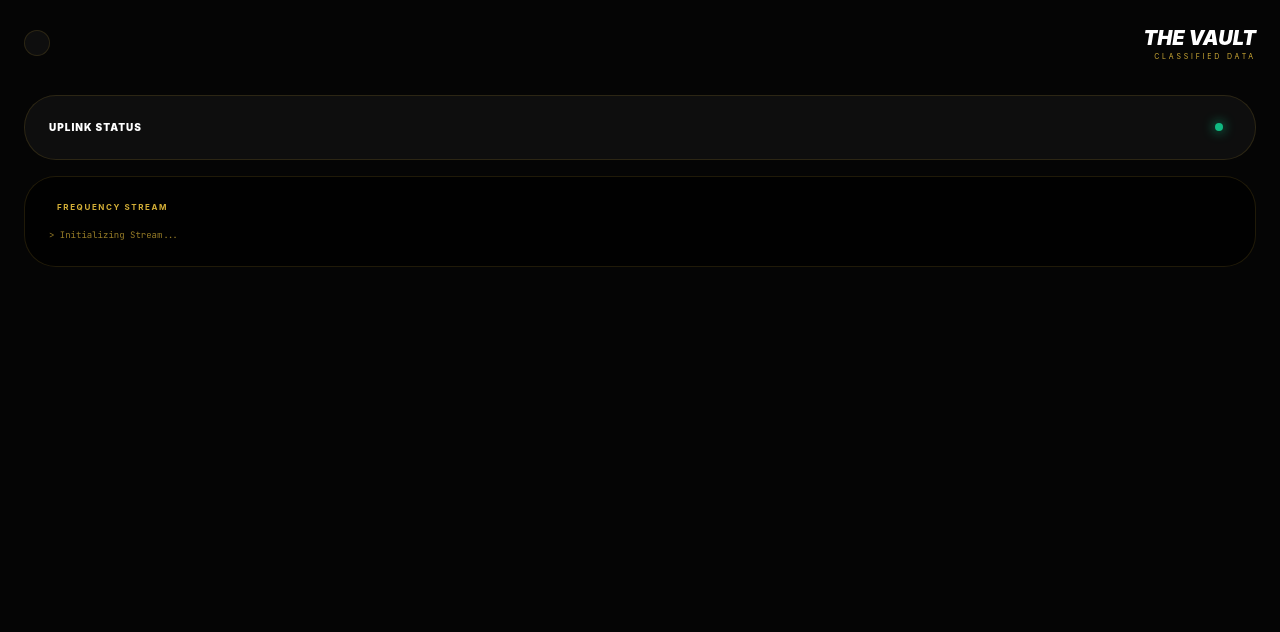
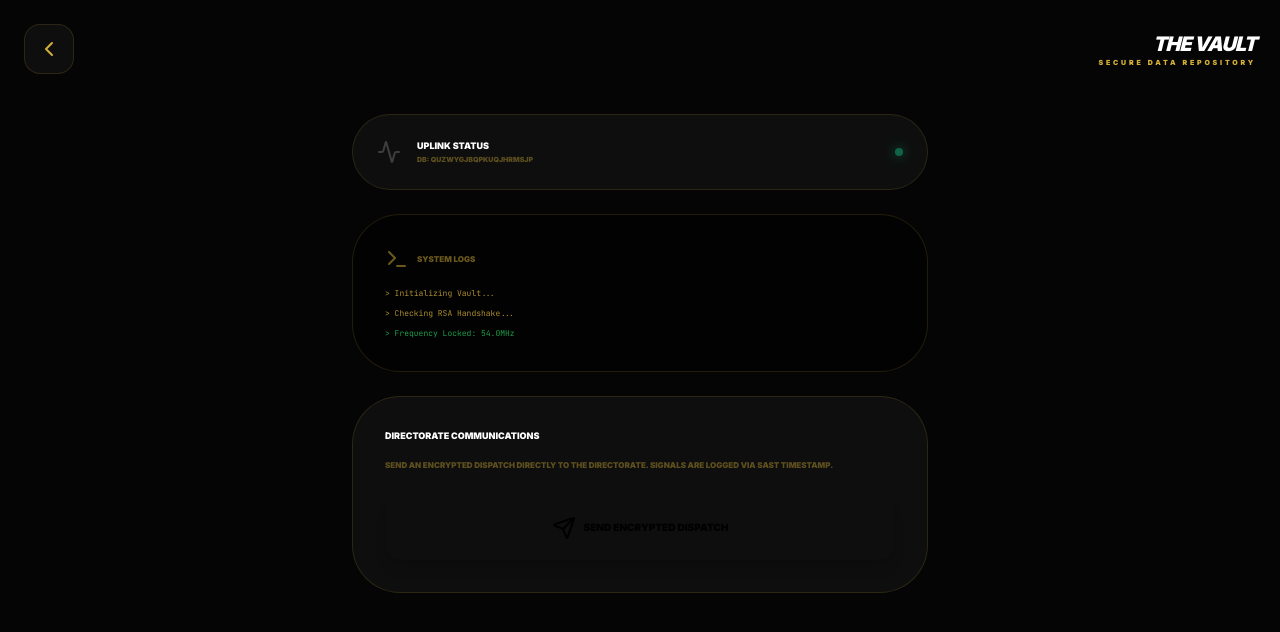
Before and after one commit to directormog-coder/mog-ncc-hq, a plain HTML site: page archives.html in a window 1280 px wide. Drawn offline with nearby package versions, Linux system fonts and the light colour scheme.

Commit message:
Update archives.html

```diff
--- a/archives.html
+++ b/archives.html
@@ -8,68 +8,85 @@
     <script src="https://unpkg.com/lucide@latest"></script>
     <script src="https://cdn.jsdelivr.net/npm/@supabase/supabase-js@2"></script>
     <style>
-        @import url('https://fonts.googleapis.com/css2?family=JetBrains+Mono:wght@400;800&display=swap');
+        @import url('https://fonts.googleapis.com/css2?family=Inter:wght@400;900&family=JetBrains+Mono:wght@400;700&display=swap');
         :root { --gold: #D4AF37; --noir: #050505; }
         body { background: var(--noir); color: var(--gold); font-family: 'Inter', sans-serif; }
         .glass { background: rgba(15, 15, 15, 0.95); border: 1px solid rgba(212, 175, 55, 0.15); }
-        .terminal-text { font-family: 'JetBrains Mono', monospace; font-size: 9px; }
-        .status-dot { width: 8px; height: 8px; border-radius: 50%; display: inline-block; margin-right: 8px; }
+        .terminal-font { font-family: 'JetBrains Mono', monospace; }
+        .status-dot { width: 8px; height: 8px; border-radius: 50%; display: inline-block; }
         .online { background: #10b981; box-shadow: 0 0 12px #10b981; }
     </style>
 </head>
-<body class="p-6">
+<body class="p-6 pb-24">
 
-    <header class="mb-8 flex items-center justify-between">
-        <button onclick="window.location.href='index.html'" class="p-3 glass rounded-2xl"><i data-lucide="chevron-left"></i></button>
+    <header class="mb-10 flex items-center justify-between">
+        <button onclick="window.location.href='index.html'" class="p-3 glass rounded-2xl active:scale-90 transition-all">
+            <i data-lucide="chevron-left" size="20"></i>
+        </button>
         <div class="text-right">
-            <h1 class="text-xl font-black italic uppercase text-white">The Vault</h1>
-            <p class="text-[7px] uppercase tracking-[0.4em] text-gold/40">Classified Data</p>
+            <h1 class="text-xl font-black italic uppercase tracking-tighter text-white">The Vault</h1>
+            <p class="text-[7px] uppercase tracking-[0.4em] text-gold/40 font-black">Secure Data Repository</p>
         </div>
     </header>
 
-    <div class="space-y-4">
-        <div class="glass p-6 rounded-[2rem] flex items-center justify-between">
-            <p class="text-[10px] font-black uppercase tracking-widest text-white">Uplink Status</p>
-            <span class="status-dot online"></span>
+    <div class="space-y-6 max-w-xl mx-auto">
+        <div class="glass p-6 rounded-[2.5rem] flex items-center justify-between">
+            <div class="flex items-center gap-4">
+                <i data-lucide="activity" class="text-white/20"></i>
+                <div>
+                    <p class="text-[9px] font-black uppercase text-white">Uplink Status</p>
+                    <p class="text-[7px] opacity-40 uppercase font-bold mt-0.5">DB: quzwygjbqpkuqjhrmsjp</p>
+                </div>
+            </div>
+            <span class="status-dot online animate-pulse"></span>
         </div>
 
-        <div class="glass p-6 rounded-[2rem] bg-black/80">
-            <div class="flex items-center gap-2 mb-4">
-                <i data-lucide="terminal" size="14"></i>
-                <span class="text-[8px] font-bold uppercase tracking-[0.2em]">Frequency Stream</span>
+        <div class="glass p-8 rounded-[3rem] bg-black/50">
+            <h3 class="text-[8px] font-black uppercase mb-4 opacity-50 flex items-center gap-2">
+                <i data-lucide="terminal" size="12"></i> System Logs
+            </h3>
+            <div id="logs" class="terminal-font text-[8px] space-y-2 opacity-80">
+                <p>> Initializing Vault...</p>
+                <p>> Checking RSA Handshake...</p>
+                <p class="text-green-500">> Frequency Locked: 54.0MHz</p>
             </div>
-            <div id="terminal-feed" class="terminal-text space-y-2 opacity-70">
-                <p>> Initializing Stream...</p>
-                </div>
+        </div>
+
+        <div class="glass p-8 rounded-[3rem] border-gold/10">
+            <h3 class="text-[9px] font-black uppercase mb-4 text-white">Directorate Communications</h3>
+            <p class="text-[8px] opacity-40 uppercase font-bold mb-6 leading-relaxed">
+                Send an encrypted dispatch directly to the Directorate. Signals are logged via SAST Timestamp.
+            </p>
+            <button onclick="sendDispatch()" class="w-full py-5 bg-gold text-black font-black text-[10px] uppercase rounded-2xl shadow-lg flex items-center justify-center gap-2 active:scale-95 transition-all">
+                <i data-lucide="send" size="14"></i>
+                Send Encrypted Dispatch
+            </button>
         </div>
     </div>
 
     <script>
         lucide.createIcons();
-        const SB_URL = 'https://quzwygjbqpkuqjhrmsjp.supabase.co';
-        const SB_KEY = 'eyJhbGciOiJIUzI1NiIsInR5cCI6IkpXVCJ9.eyJpc3MiOiJzdXBhYmFzZSIsInJlZiI6InF1end5Z2picXBrdXFqaHJtc2pwIiwicm9sZSI6ImFub24iLCJpYXQiOjE3NzIzMTM0MDksImV4cCI6MjA4Nzg4OTQwOX0.1EVJRlSelXQOPHLX_Y7YsWxzVUmx8s7keRVpqWdXsPU';
-        const supabase = window.supabase.createClient(SB_URL, SB_KEY);
 
-        async function initTerminal() {
-            // 1. Get the last 3 messages immediately
-            const { data } = await supabase.from('messages').select('content').order('created_at', { ascending: false }).limit(3);
-            if (data) data.reverse().forEach(msg => addLog(msg.content));
+        function sendDispatch() {
+            const email = "director.mog@gmail.com";
+            const now = new Date();
+            const time = now.toLocaleTimeString('en-GB', { timeZone: 'Africa/Johannesburg' });
 
-            // 2. Subscribe to new messages in real-time
-            supabase.channel('vault-stream').on('postgres_changes', { event: 'INSERT', schema: 'public', table: 'messages' }, payload => {
-                addLog(payload.new.content);
-            }).subscribe();
+            const subject = encodeURIComponent(`[MINISTRY_DISPATCH] - ${time} SAST`);
+            const body = encodeURIComponent(
+                "RECIPIENT: DIRECTORATE\n" +
+                "------------------------------------------\n\n" +
+                "[ ENTER MESSAGE HERE ]\n\n\n" +
+                "------------------------------------------\n" +
+                "DIGITAL SIGNATURE VERIFIED:\n" +
+                "HANDLE: director.mog@gmail.com\n" +
+                "LOCATION: EMALAHLENI, MP\n" +
+                `TIMESTAMP: ${time} SAST\n` +
+                "OFFICIAL SEAL: [ 1000219947.png ]"
+            );
+
+            window.location.href = `mailto:${email}?subject=${subject}&body=${body}`;
         }
-
-        function addLog(text) {
-            const feed = document.getElementById('terminal-feed');
-            const log = document.createElement('p');
-            log.innerHTML = `> REC_TRANS: <span class="text-white">${text}</span>`;
-            feed.appendChild(log);
-            if (feed.children.length > 4) feed.removeChild(feed.children[0]);
-        }
-
-        initTerminal();
     </script>
 </body>
 </html>
```
